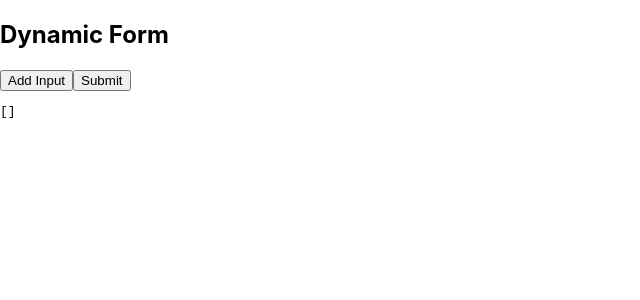
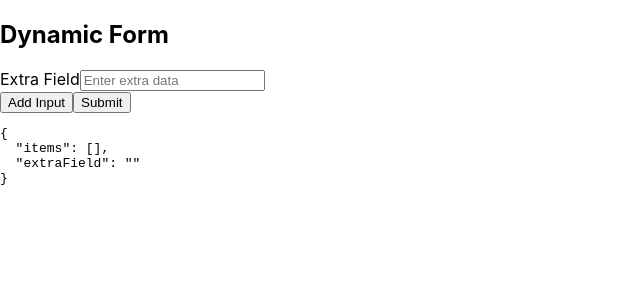
Before and after one commit to mayankfb43/react-tutorial, a React (Create React App) app: page / in a window 1280 px wide. Shown: the top 300 px of the page, without its empty margins (0-640 px from the left). Built offline with nearby package versions, Linux system fonts and the light colour scheme.

Commit message:
added extra field

```diff
--- a/src/app/reactHookForm.jsx
+++ b/src/app/reactHookForm.jsx
@@ -15,9 +15,15 @@ function DynamicForm() {
   } = useForm({
     defaultValues: {
       items: [],
+      extraField: "", // Adding extra field
+
     },
     resolver: yupResolver(
       yup.object().shape({
+        extraField: yup
+      .string()
+      .required("This field is required")
+      .max(20, "Maximum length is 20 characters"), // Added max length validation
         items: yup.array().of(
           yup.object().shape({
             name: yup
@@ -66,6 +72,15 @@ function DynamicForm() {
   return (
     <form onSubmit={handleSubmit(onSubmit)} className="p-4 border rounded w-96">
       <h2 className="text-lg font-bold mb-2">Dynamic Form</h2>
+      <div className="mb-4">
+        <label className="block font-semibold">Extra Field</label>
+        <input
+          {...register("extraField")}
+          placeholder="Enter extra data"
+          className="border p-2 w-full rounded mt-1"
+        />
+        <span className="text-red-500">{errors.extraField?.message}</span>
+      </div>
 
       {fields.map((field, index) => (
         <div key={field.id} className="mb-4 p-2 border rounded">
@@ -136,7 +151,7 @@ function DynamicForm() {
       </button>
 
       {/* Watch Values (For Debugging) */}
-      <pre className="mt-4 bg-gray-100 p-2">{JSON.stringify(watch("items"), null, 2)}</pre>
+      <pre className="mt-4 bg-gray-100 p-2">{JSON.stringify(watch(), null, 2)}</pre>
     </form>
   );
 }
```
